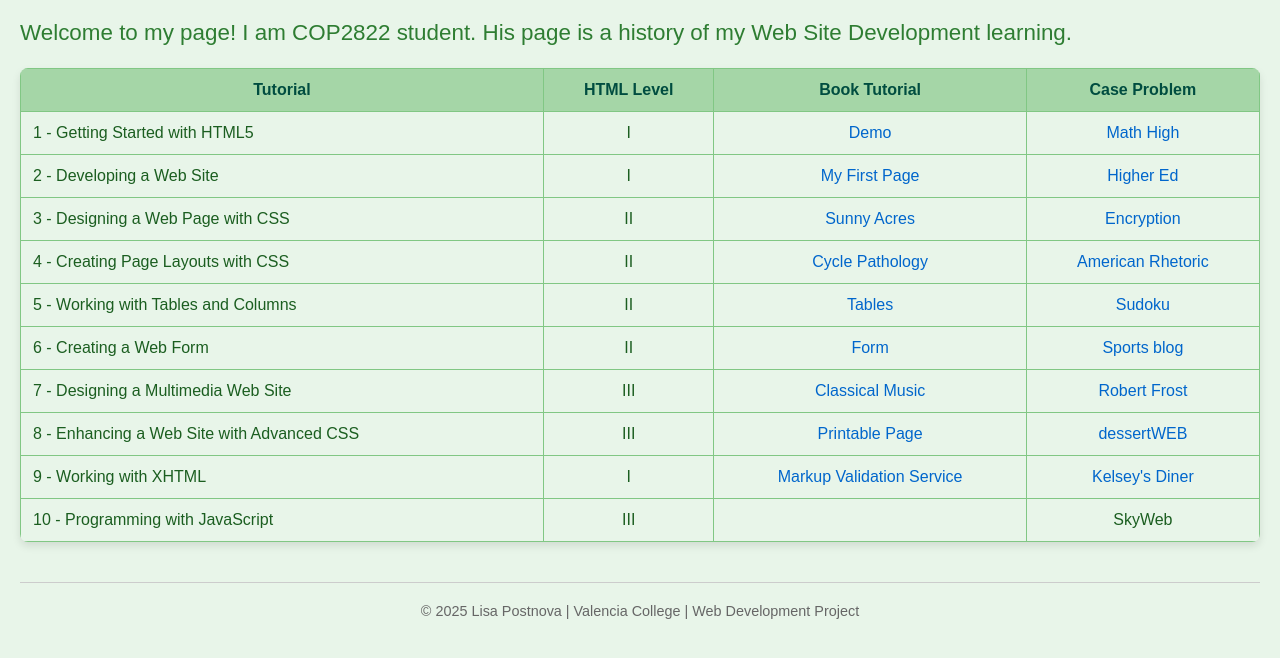
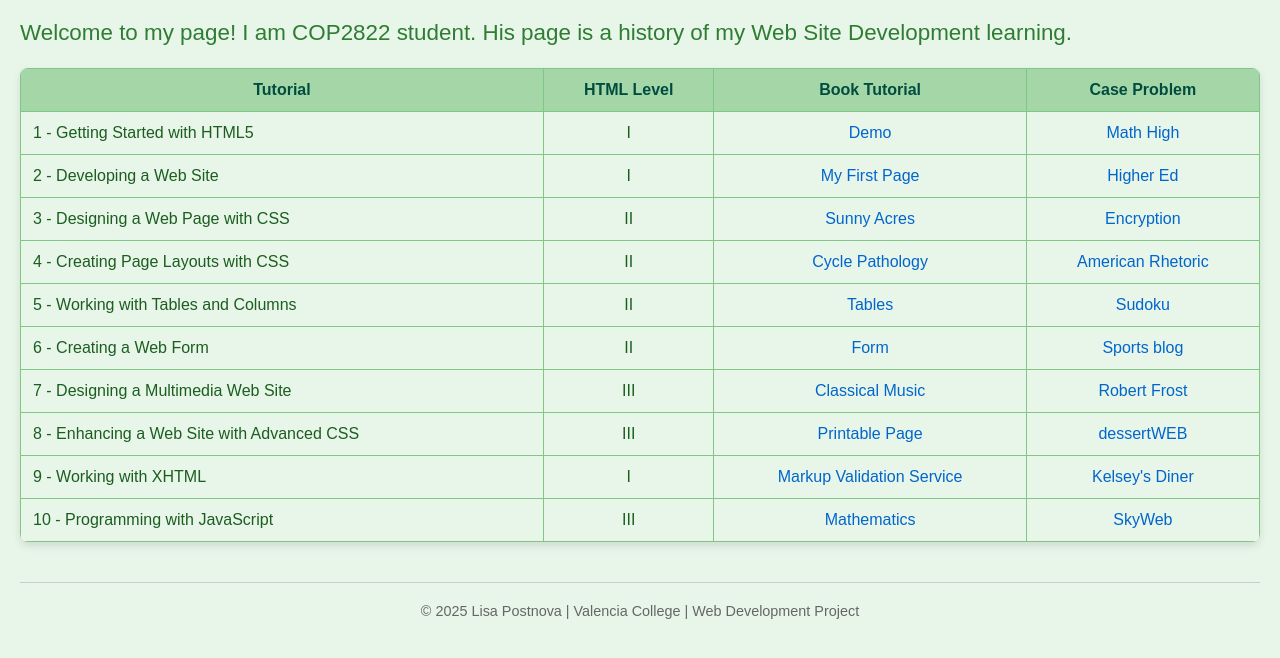
Before and after one commit to Lisa2Post/lisa2post.github.io, a plain HTML site: page index.htm in a window 1280 px wide. Drawn offline with Linux system fonts and the light colour scheme.

Commit message:
Update index.htm
links to Tutorial 10 added

```diff
--- a/index.htm
+++ b/index.htm
@@ -94,8 +94,8 @@
             <tr>
                <td>10 - Programming with JavaScript</td>
                <td>III</td>
-               <td></td>
-               <td>SkyWeb</td>
+               <td><a href="Tutorial_10/math.htm" target="_blank">Mathematics</a></td>
+               <td><a href="Tutorial_10/case1/skymap.htm" target="_blank">SkyWeb</a></td>
             </tr>
 
        </table>
```
